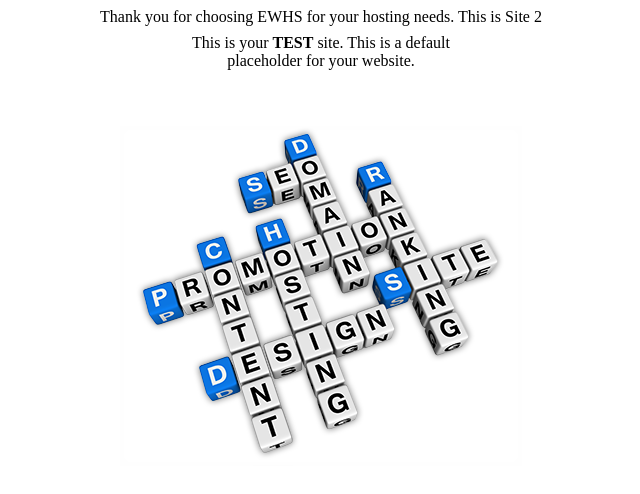
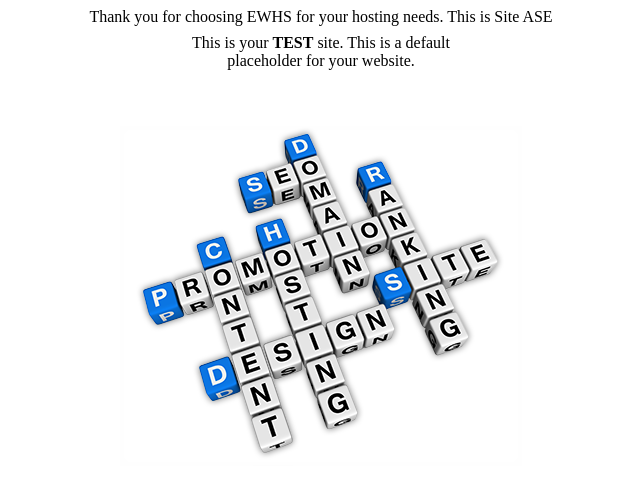
Before and after one commit to zosonc2000/StaticSiteTestASE, a plain HTML site: page index.html in a window 1280 px wide. Shown: the whole page, without its empty margins (319-959 px from the left). Drawn offline with Linux system fonts and the light colour scheme.

Commit message:
Update index.html

```diff
--- a/index.html
+++ b/index.html
@@ -3,7 +3,7 @@
     <title>Default template website</title>
 </head>
 <body style="text-align: center">
-    Thank you for choosing EWHS for your hosting needs. This is Site 2<br>
+    Thank you for choosing EWHS for your hosting needs. This is Site ASE<br>
     <iframe frameborder=0 style="border:0;height:100px" src="banner.html"></iframe><br>
     <img src="webhosting.png">
 </body>
```
